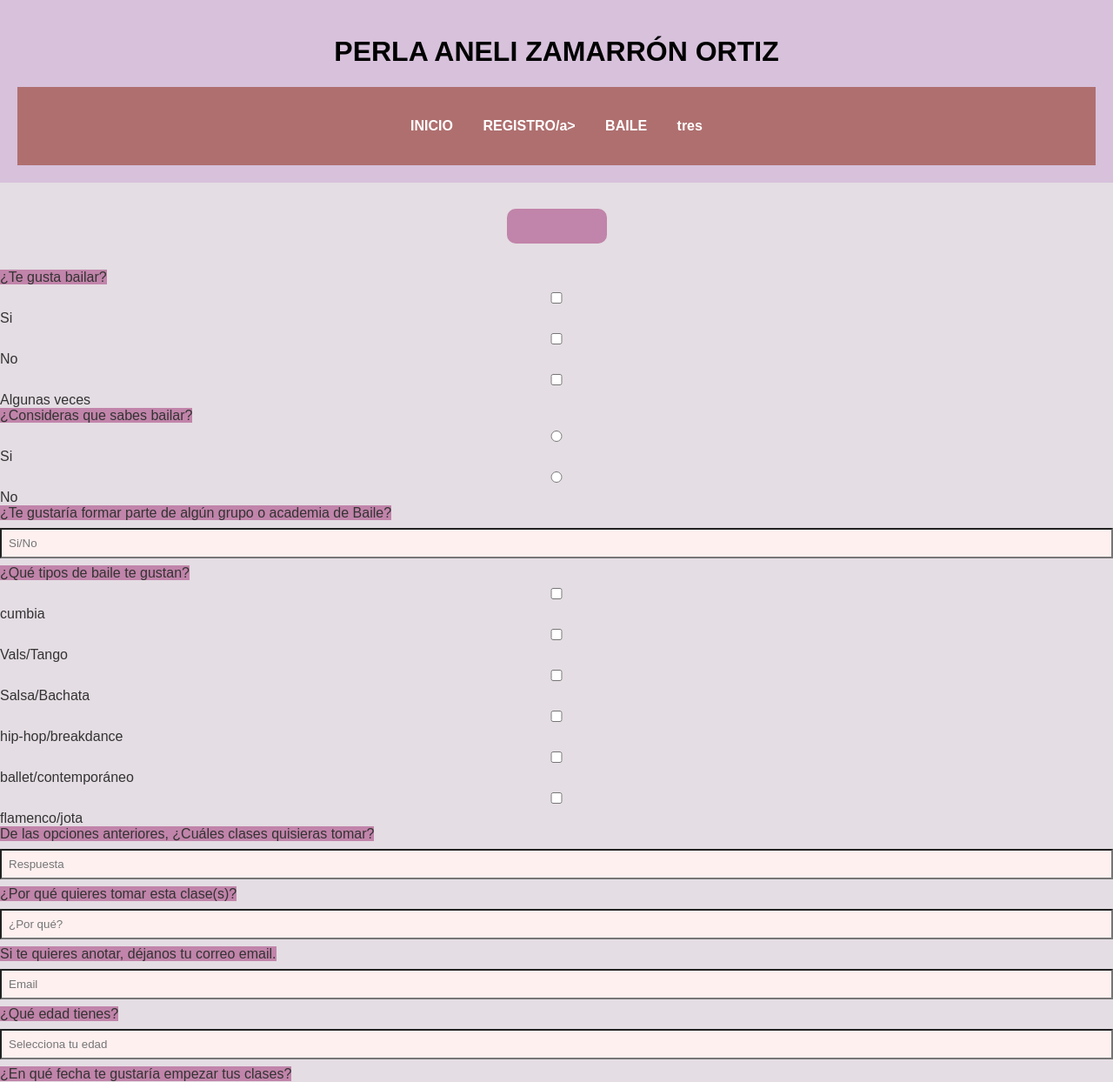
After one commit to zamarronperla57-rgb/PAZO, a Django app: page /Baile in a window 1280 px wide. The commit adds this page. Shown: the whole page at 87% size. Run offline with Django 5.2, Linux system fonts and the light colour scheme.

Commit message:
Cambios de diseño

```diff
--- a/PAZO/urls.py
+++ b/PAZO/urls.py
@@ -26,5 +26,6 @@ urlpatterns = [
     path('admin/', admin.site.urls),
     path('', views.inicio),
     path('inicio', views.inicio),
-    path('registro', views.registro)
+    path('registro', views.registro),
+    path('Baile', views.Baile),
 ]
--- a/ZAMARRÓN/static/ZAMARRÓN/estilos.css
+++ b/ZAMARRÓN/static/ZAMARRÓN/estilos.css
@@ -65,7 +65,7 @@ footer {
 }
 form{
     background-color:#c184aa;
-    width: 350px;
+    width: 75px;
     margin: 30px auto;
     padding: 20px;
     border-radius: 10px;
@@ -75,7 +75,7 @@ input, select, textarea{
     padding: 8px;
     margin:8px 0;
     box-sizing: border-box;
-    background-color: #ffcccc;
+    background-color: #fff0f0;
 }
 button{
     background-color: peachpuff;
--- /dev/null
+++ b/ZAMARRÓN/templates/ZAMARRÓN/Baile.html
@@ -0,0 +1,54 @@
+{% load static %}
+<!DOCTYPE html>
+<html lang="es">
+<head>
+    <meta charset="UTF-8">
+    <meta name="viewport" content="width=device-width, initial-scale=1.0">
+    <title>PÁGINA PERLA</title>
+
+    <link rel="stylesheet" href="{% static 'ZAMARRÓN/estilos.css' %}">
+</head>
+
+<body>
+
+    <!-- ENCABEZADO -->
+    <header>
+        <h1>PERLA ANELI ZAMARRÓN ORTIZ</h1>
+
+        <!-- MENÚ DE NAVEGACIÓN -->
+        <nav>
+            <ul>
+                <li><a href="#inicio">INICIO</a></li>
+                <li><a href="registro">REGISTRO/a></li>
+                <li><a href="Baile">BAILE</a></li>
+                <li><a href="#">tres</a></li>
+            </ul>
+        </nav>
+    </header>
+  <form method="POST"></form>
+  <label>¿Te gusta bailar?</label>
+  <input type="checkbox" name="¿Te gusta bailar?" value="Si" required>Si
+  <input type="checkbox" name="¿Te gusta bailar?" value="No" required>No
+  <input type="checkbox" name="¿Te gusta bailar?" value="Algunas veces" required>Algunas veces<br>
+  <label>¿Consideras que sabes bailar?</label>
+  <input type="radio" name="¿Consideras que sabes bailar?" placeholder="Si">Si
+  <input type="radio" name="¿Consideras que sabes bailar?" placeholder="No">No<br>
+  <label>¿Te gustaría formar parte de algún grupo o academia de Baile?</label>
+  <input type="text" name="¿Te gustaría formar parte de algún grupo o academia de Baile?" placeholder="Si/No"><br>
+  <label>¿Qué tipos de baile te gustan?</label>
+  <input type="checkbox" name="¿Qué tipos de baile te gustan?" value="cumbia">cumbia
+  <input type="checkbox" name="¿Qué tipos de baile te gustan?" value="Vals/Tango">Vals/Tango
+  <input type="checkbox" name="¿Qué tipos de baile te gustan?" value="Salsa/Bachata">Salsa/Bachata
+  <input type="checkbox" name="¿Qué tipos de baile te gustan?" value="hip-hop/breakdance">hip-hop/breakdance
+  <input type="checkbox" name="¿Qué tipos de baile te gustan?" value="ballet/contemporáneo">ballet/contemporáneo
+  <input type="checkbox" name="¿Qué tipos de baile te gustan?" value="flamenco/jota">flamenco/jota<br>
+  <label>De las opciones anteriores, ¿Cuáles clases quisieras tomar?</label>
+  <input type="text" name="De las opciones anteriores, ¿Cuáles clases quisieras tomar?" placeholder="Respuesta" required><br>
+  <label>¿Por qué quieres tomar esta clase(s)?</label>
+  <input type="textarea" name="¿Por qué quieres tomar estas clase(s)?" placeholder="¿Por qué?" required><br>
+  <label>Si te quieres anotar, déjanos tu correo email.</label>
+  <input type="text" name="Si te quieres anotar, déjanos tu correo email" placeholder="Email" required><br>
+  <label>¿Qué edad tienes?</label>
+  <input type="number" name="¿Qué edad tienes?" min="7" max="65" placeholder="Selecciona tu edad" required><br>
+  <label>¿En qué fecha te gustaría empezar tus clases?</label>
+  <input type="date" name="¿En qué fecha te gustaría empezar tus clases?" placeholder="Escribe la fecha"
--- a/ZAMARRÓN/templates/ZAMARRÓN/inicio.html
+++ b/ZAMARRÓN/templates/ZAMARRÓN/inicio.html
@@ -20,7 +20,7 @@
             <ul>
                 <li><a href="inicio">INICIO</a></li>
                 <li><a href="registro">REGISTRO</a></li>
-                <li><a href="#">dos</a></li>
+                <li><a href="Baile">BAILE</a></li>
                 <li><a href="#">tres</a></li>
             </ul>
         </nav>
--- a/ZAMARRÓN/views.py
+++ b/ZAMARRÓN/views.py
@@ -4,3 +4,5 @@ def inicio (request):
     return render(request, 'ZAMARRÓN/inicio.html')
 def registro(request):
     return render(request, 'ZAMARRÓN/formregistro.html')
+def Baile (request):
+    return render(request, 'ZAMARRÓN/Baile.html')
```
